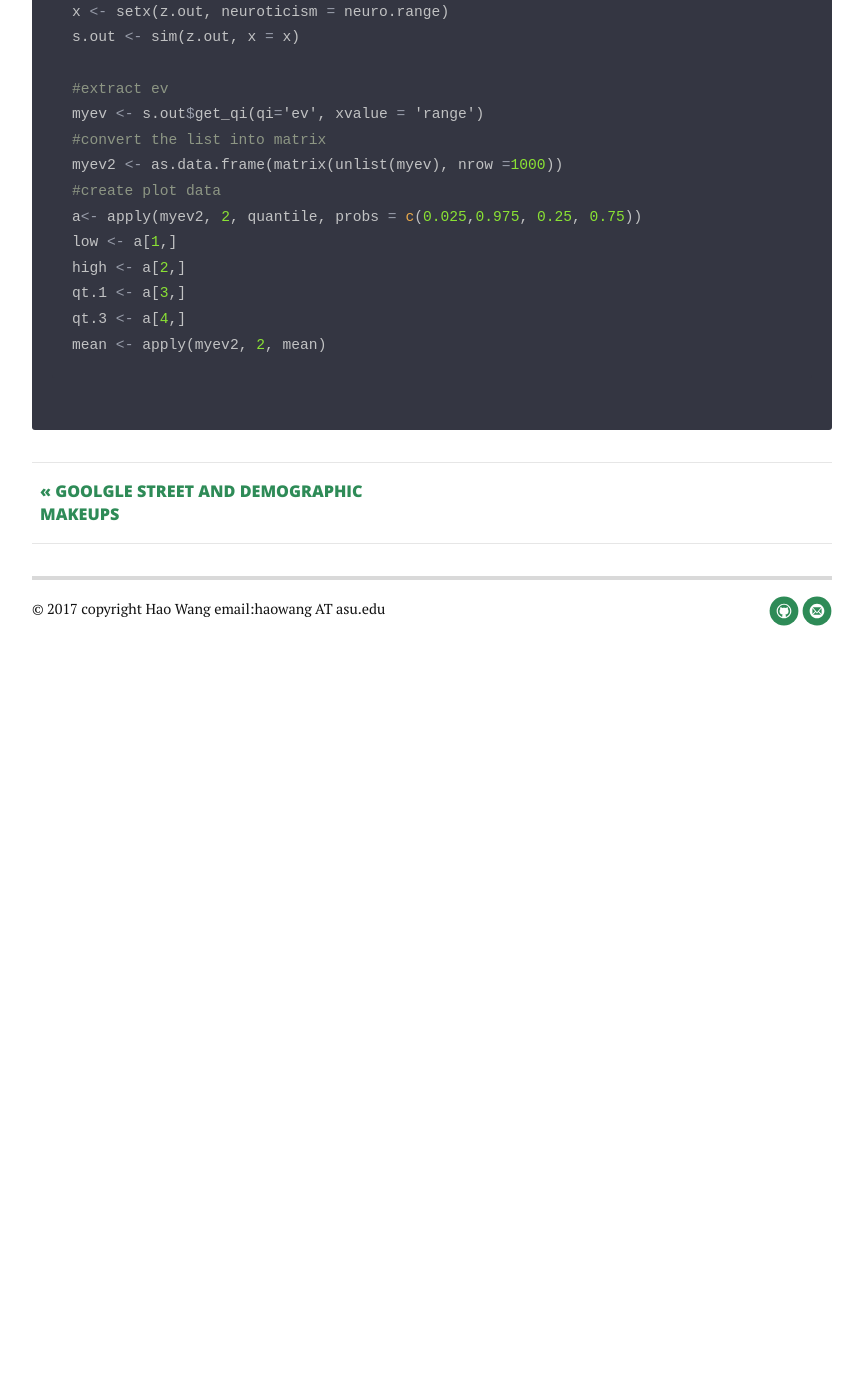
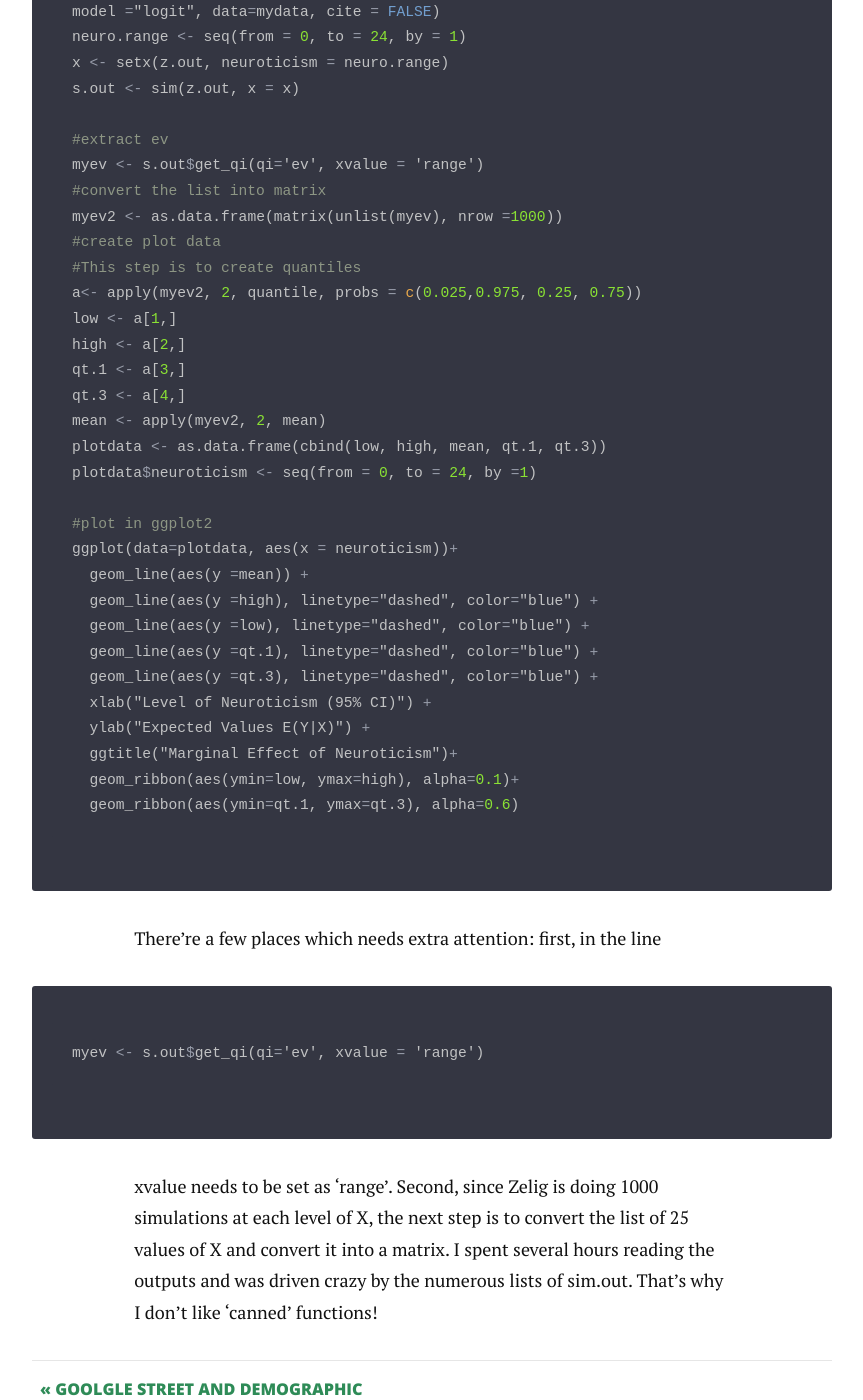
Before and after one commit to haowang666/haowang666.github.io, a Jekyll site: the page built from _posts/2017-3-19-Extract-Zelig-Simulation.md, in a window 1280 px wide and 1400 px high, scrolled down 1065 px. Shown: the whole window, without its empty margins (208-1071 px from the left). Built offline with Jekyll 4.4.1, drawn with Linux system fonts in a browser that asks for light colours; nearby versions of some CDN libraries; our own code applies the rules of GitHub Pages for plain Markdown files; before the commit the page ends 1778 px from its top, so only the background shows below that.

Commit message:
Update post

````diff
--- a/_posts/2017-3-19-Extract-Zelig-Simulation.md
+++ b/_posts/2017-3-19-Extract-Zelig-Simulation.md
@@ -10,8 +10,10 @@ library(ZeligChoice)
 
 mydata <- Cowles
 
+
 set.seed(1)
-z.out <- zelig(volunteer ~neuroticism + sex + extraversion, model ="logit", data=mydata, cite = FALSE)
+z.out <- zelig(volunteer ~neuroticism + sex + extraversion,
+model ="logit", data=mydata, cite = FALSE)
 neuro.range <- seq(from = 0, to = 24, by = 1)
 x <- setx(z.out, neuroticism = neuro.range)
 s.out <- sim(z.out, x = x)
@@ -21,10 +23,33 @@ myev <- s.out$get_qi(qi='ev', xvalue = 'range')
 #convert the list into matrix
 myev2 <- as.data.frame(matrix(unlist(myev), nrow =1000))
 #create plot data
+#This step is to create quantiles
 a<- apply(myev2, 2, quantile, probs = c(0.025,0.975, 0.25, 0.75))
 low <- a[1,]
 high <- a[2,]
 qt.1 <- a[3,]
 qt.3 <- a[4,]
 mean <- apply(myev2, 2, mean)
+plotdata <- as.data.frame(cbind(low, high, mean, qt.1, qt.3))
+plotdata$neuroticism <- seq(from = 0, to = 24, by =1)
+
+#plot in ggplot2
+ggplot(data=plotdata, aes(x = neuroticism))+
+  geom_line(aes(y =mean)) +
+  geom_line(aes(y =high), linetype="dashed", color="blue") +
+  geom_line(aes(y =low), linetype="dashed", color="blue") +
+  geom_line(aes(y =qt.1), linetype="dashed", color="blue") +
+  geom_line(aes(y =qt.3), linetype="dashed", color="blue") +
+  xlab("Level of Neuroticism (95% CI)") +
+  ylab("Expected Values E(Y|X)") +
+  ggtitle("Marginal Effect of Neuroticism")+
+  geom_ribbon(aes(ymin=low, ymax=high), alpha=0.1)+
+  geom_ribbon(aes(ymin=qt.1, ymax=qt.3), alpha=0.6)
 ```
+
+There're a few places which needs extra attention: first, in the line
+```R
+myev <- s.out$get_qi(qi='ev', xvalue = 'range')
+```
+xvalue needs to be set as 'range'. Second, since Zelig is doing 1000 simulations at each level of X, the next step is to convert the list of 25 values of X and convert it into
+a matrix. I spent several hours reading the outputs and was driven crazy by the numerous lists of sim.out. That's why I don't like 'canned' functions!
````
